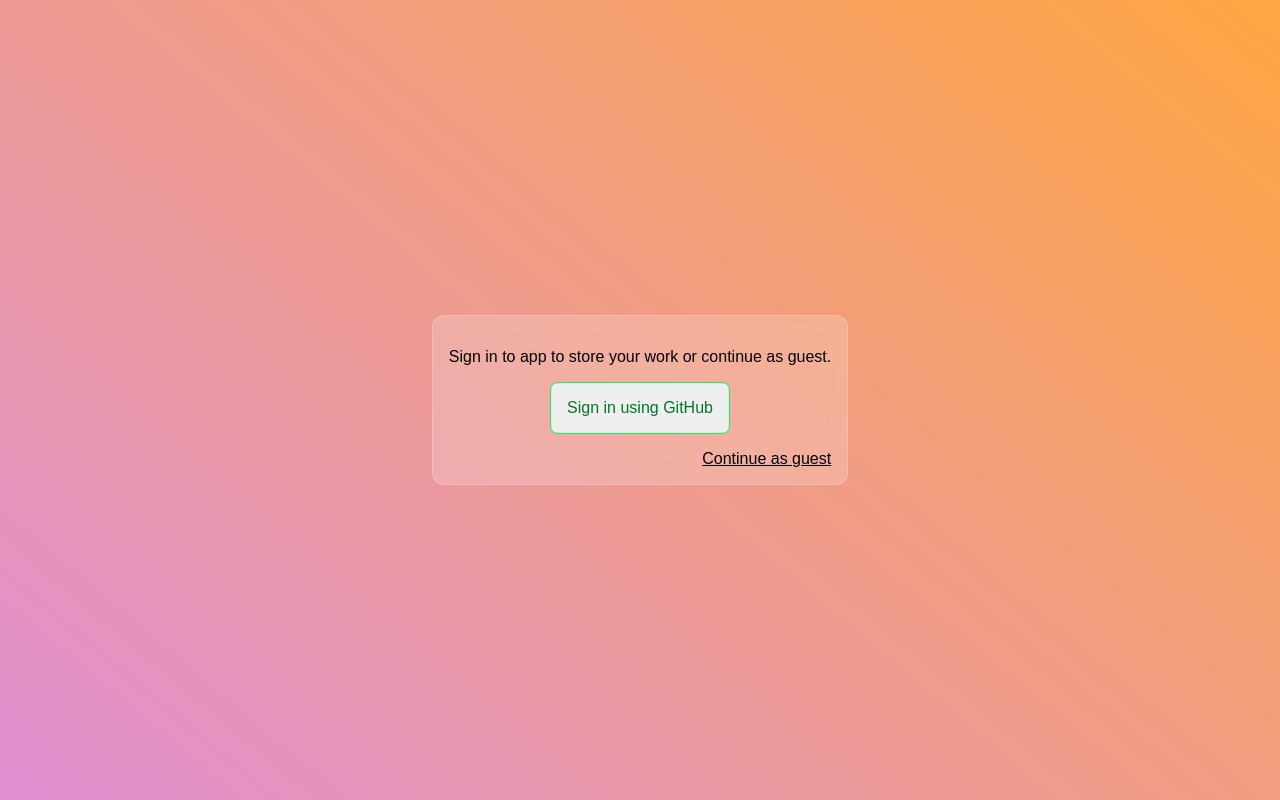
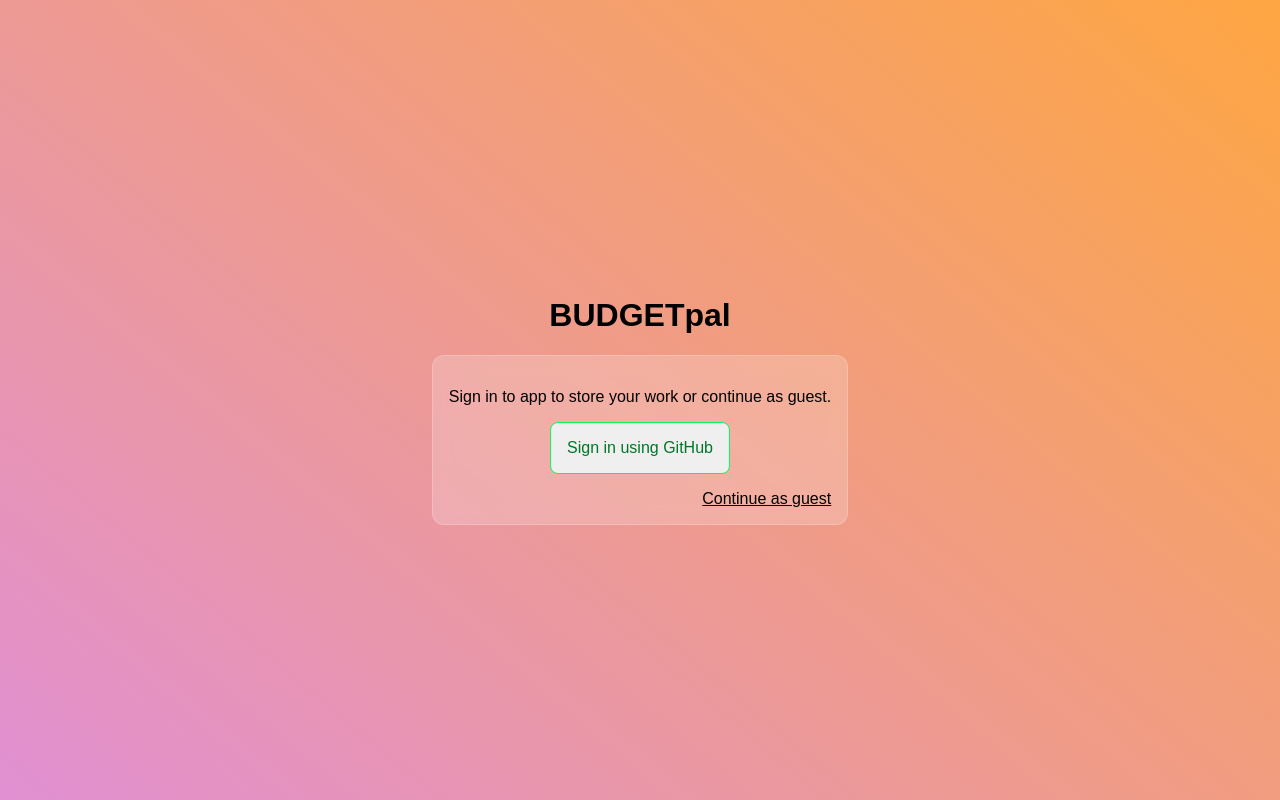
Before and after one commit to EnzoDFer/WiseBoon, a Next.js app: page /login in a window 1280 px wide. Built offline with nearby package versions, Linux system fonts and the light colour scheme; no server answers.

Commit message:
Move data source to mockDB file

```diff
--- a/contexts/BudgetsContext.tsx
+++ b/contexts/BudgetsContext.tsx
@@ -1,19 +1,7 @@
-import { createContext, Dispatch, SetStateAction, useContext, useState } from "react";
+import { createContext, useContext, useState } from "react";
 import { filterById, removeRedundantBreaks } from "../utils/genericHelperFuntions";
 import { v4 as uuidV4 } from "uuid";
-
-interface IBudgetContext {
-  budgets: IBudget[],
-  expenses: IExpense[],
-  currentBudget: IBudget | undefined,
-  setCurrentBudget: Dispatch<SetStateAction<IBudget | undefined>>,
-  getBudgetExpenses: (budgetId: string)=>IExpense[],
-  getBudgetExpenseTotal: (budgetId:string) => number,
-  addBudget: ({name, max}: {name:string, max: number}) => void,
-  addExpense: ({budgetId, budgetName, amount, description}:{budgetId: string, budgetName: string, amount: number, description: string}) => void,
-  deleteBudget: (id:string) => void,
-  deleteExpense: (id:string) => void,
-}
+import { IBudget, IBudgetContext, IExpense } from "../utils/interfaces";
 
 const defaultContext: IBudgetContext = {
   budgets: [],
@@ -114,17 +102,3 @@ export const BudgetsProvider = ({children}:{children:React.ReactNode}):JSX.Eleme
     </BudgetsContext.Provider>
   );
 }
-
-export interface IBudget {
-  id: string,
-  name: string,
-  max: number
-}
-
-export interface IExpense {
-  id: string,
-  budgetId: string,
-  budgetName: string,
-  amount: number,
-  description: string
-}
--- a/pages/api/user/[user].ts
+++ b/pages/api/user/[user].ts
@@ -3,7 +3,7 @@ import type { NextApiRequest, NextApiResponse } from 'next';
 export default async function GET(
   req: NextApiRequest,
   res: NextApiResponse,
-  ){
+  ) {
     // Get user from dynamic path
     const { user,method } = req.query;
     // Retrieve jwt from req
--- a/pages/login.tsx
+++ b/pages/login.tsx
@@ -9,6 +9,8 @@ export const Login = ():JSX.Element => {
     <div
       className={styles.background}
     >
+      <div className={styles.wrapper}>
+        <h1>BUDGETpal</h1>
         <div
           className={styles.loginForm}
         >
@@ -28,6 +30,7 @@ export const Login = ():JSX.Element => {
           <p className={styles.guest} > Continue as guest </p>
         </div>
       </div>
+    </div>
   );
 }
 
--- a/styles/login.module.scss
+++ b/styles/login.module.scss
@@ -27,3 +27,7 @@
   margin-bottom: 0;
   text-decoration: underline;
 }
+
+.wrapper {
+  text-align: center;
+}
--- /dev/null
+++ b/utils/interfaces.ts
@@ -0,0 +1,35 @@
+import { Dispatch, SetStateAction } from "react"
+
+export interface IUser {
+  name: string,
+  email: string,
+  budgets: IBudget,
+  expenses: IExpense
+}
+
+export interface IBudgetContext {
+  budgets: IBudget[],
+  expenses: IExpense[],
+  currentBudget: IBudget | undefined,
+  setCurrentBudget: Dispatch<SetStateAction<IBudget | undefined>>,
+  getBudgetExpenses: (budgetId: string)=>IExpense[],
+  getBudgetExpenseTotal: (budgetId:string) => number,
+  addBudget: ({name, max}: {name:string, max: number}) => void,
+  addExpense: ({budgetId, budgetName, amount, description}:{budgetId: string, budgetName: string, amount: number, description: string}) => void,
+  deleteBudget: (id:string) => void,
+  deleteExpense: (id:string) => void,
+}
+
+export interface IBudget {
+  id: string,
+  name: string,
+  max: number
+}
+
+export interface IExpense {
+  id: string,
+  budgetId: string,
+  budgetName: string,
+  amount: number,
+  description: string
+}
```
Also changed, not shown: mockDB/mockDB.ts (added, +7 -0 lines), pages/api/auth/[...nextauth].ts (+2 -5 lines). Lines whose indentation alone changed are shown as unchanged.
